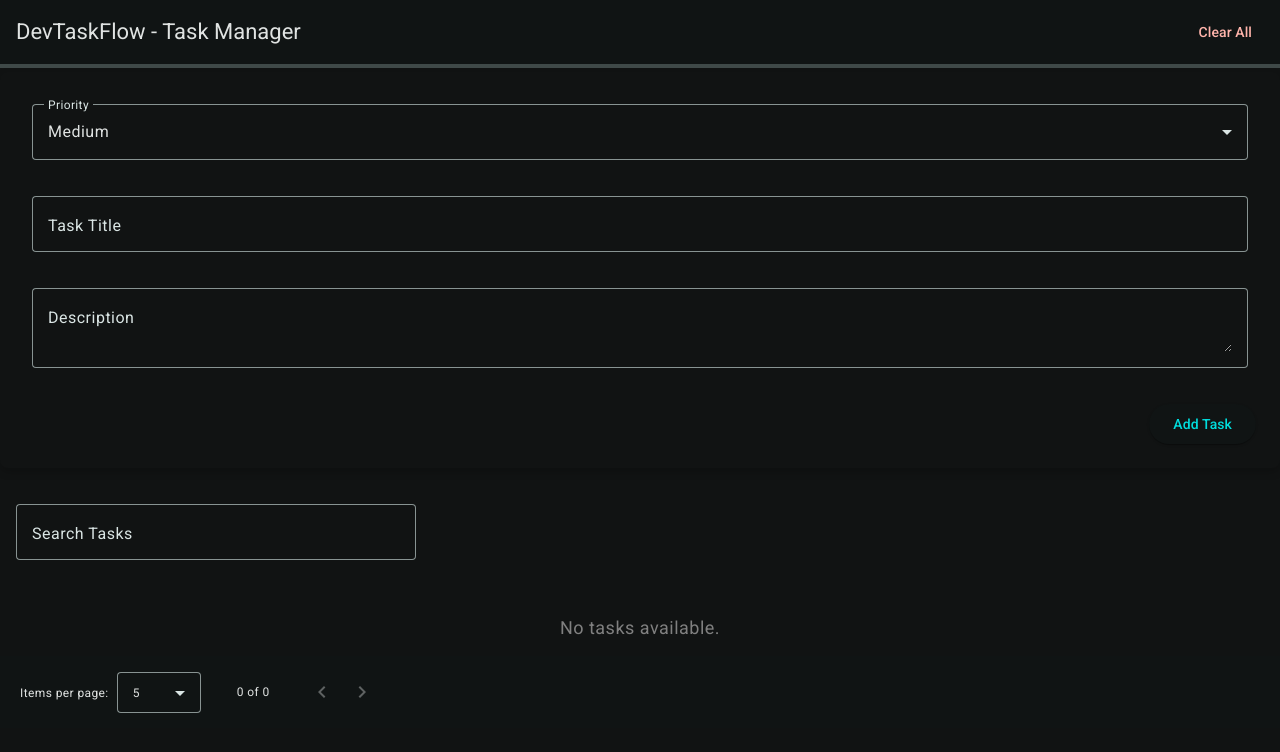
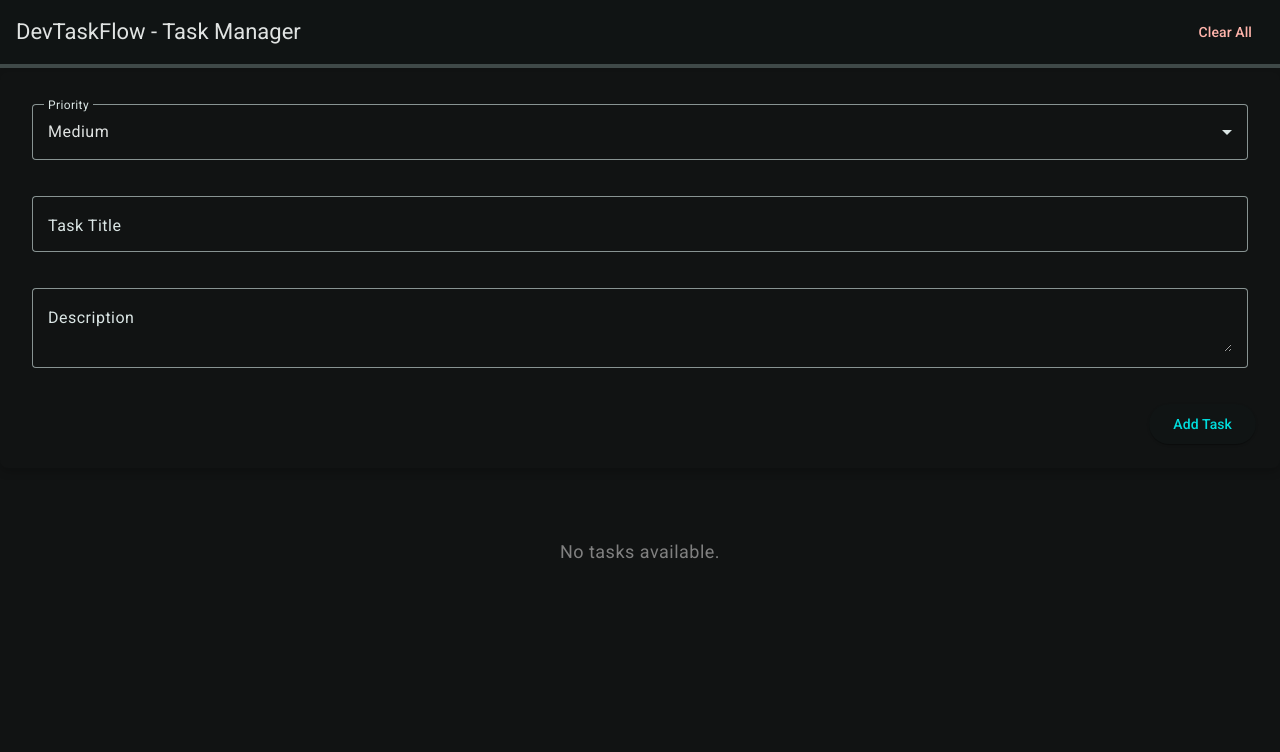
Before and after one commit to art2url/dev-task-flow, an Angular app: page /tasks in a window 1280 px wide. Shown: the top 752 px of the page. Built offline with nearby package versions, Linux system fonts and the light colour scheme.

Commit message:
Changed search field location and appearance logic

```diff
--- a/src/app/features/tasks/task-list/task-list.component.html
+++ b/src/app/features/tasks/task-list/task-list.component.html
@@ -15,16 +15,6 @@
 ></app-task-form>
 
 <div class="controls">
-  <mat-form-field appearance="outline" class="control-item search-field">
-    <mat-label>Search Tasks</mat-label>
-    <input
-      matInput
-      [(ngModel)]="searchQuery"
-      (input)="applyFilter()"
-      placeholder="Search by title or description"
-    />
-  </mat-form-field>
-
   <mat-form-field
     appearance="outline"
     *ngIf="tasks.length > 0; else null"
@@ -65,6 +55,20 @@
       <mat-option value="priority-low">Priority: Low to High</mat-option>
     </mat-select>
   </mat-form-field>
+
+  <mat-form-field
+    appearance="outline"
+    *ngIf="tasks.length > 1; else null"
+    class="control-item search-field"
+  >
+    <mat-label>Search Tasks</mat-label>
+    <input
+      matInput
+      [(ngModel)]="searchQuery"
+      (input)="applyFilter()"
+      placeholder="Search by title or description"
+    />
+  </mat-form-field>
 </div>
 
 <div class="task-list" *ngIf="filteredTasks.length > 0; else noTasks">
@@ -95,6 +99,7 @@
 </div>
 
 <mat-paginator
+  *ngIf="tasks.length > 5; else null"
   [length]="filteredTasksOriginal.length"
   [pageSize]="pageSize"
   [pageIndex]="pageIndex"
```
